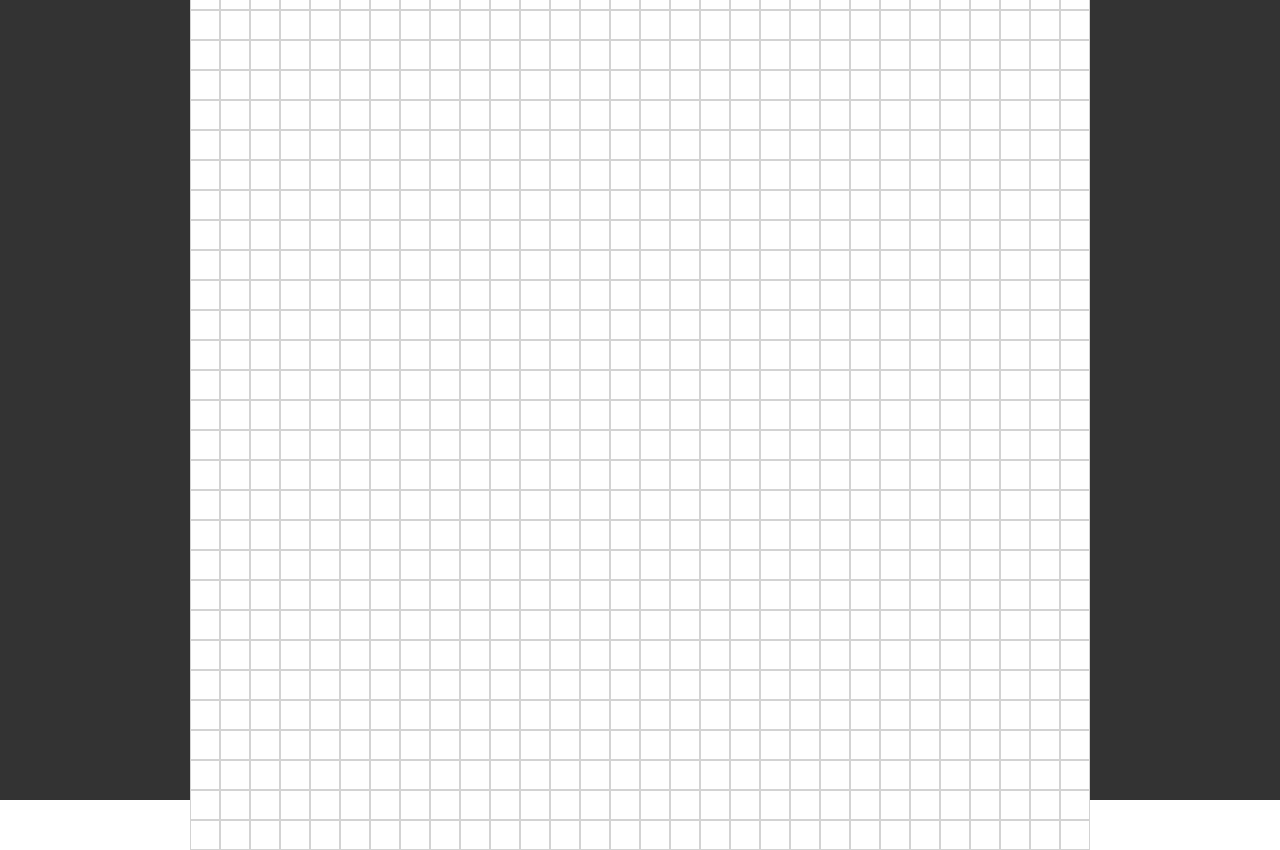
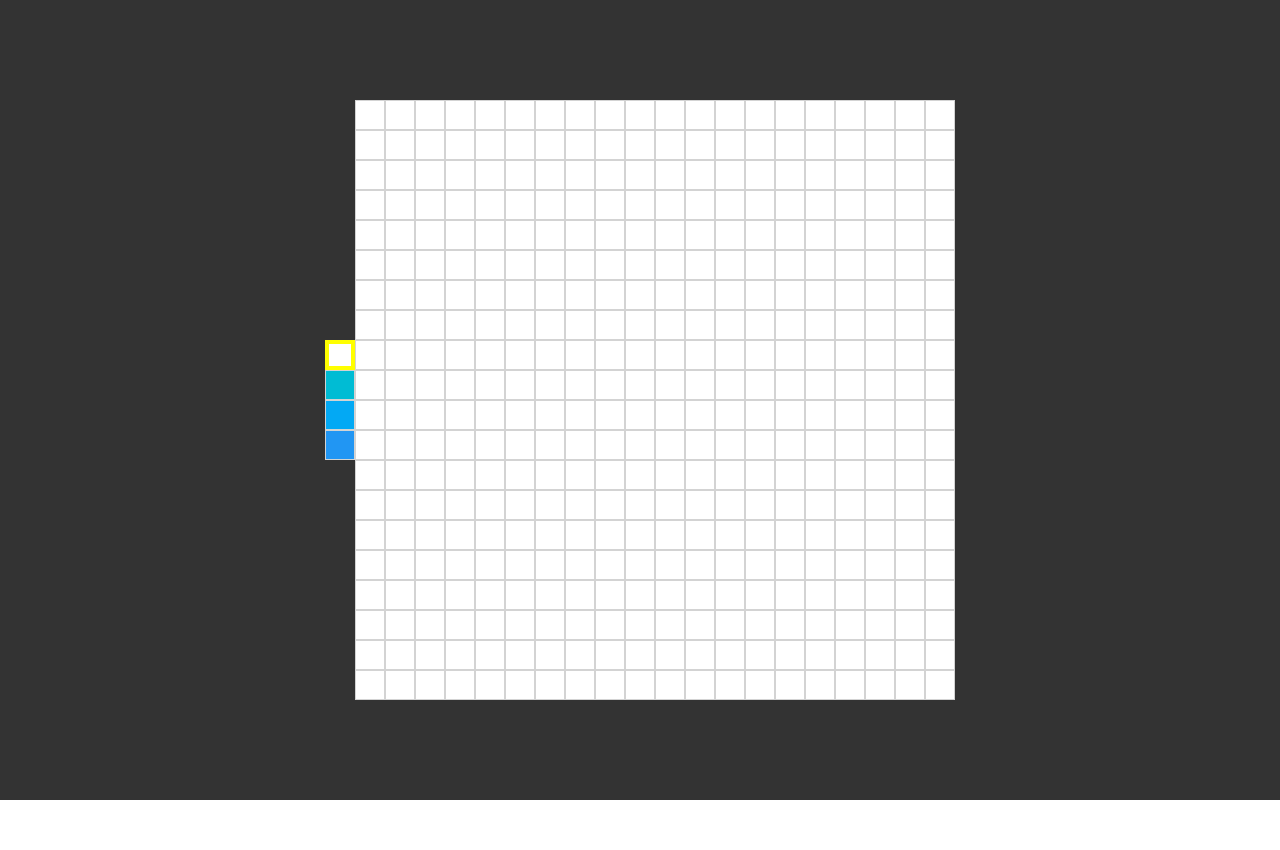
Before and after one commit to PeterArriaza/pixel-paint, a React (Create React App) app: page / in a window 1280 px wide. After the commit the page ends 800 px from the top, so only its background shows below. Built offline with nearby package versions, Linux system fonts and the light colour scheme.

Commit message:
added colorpicker and ability to change canvas size

```diff
--- a/src/App.css
+++ b/src/App.css
@@ -19,13 +19,14 @@
   display: flex;
   justify-content: center;
   align-items: center;
-  height: 100vh;
+  min-height: 100vh;
 }
 
+/* set max-width based on # of pixels in canvas row/col */
 .canvas {
   display: flex;
   flex-wrap: wrap;
-  max-width: 900px;
+  max-width: 600px;
 }
 
 .pixel {
@@ -34,3 +35,7 @@
   border: 1px solid lightgray;
   box-sizing: border-box;
 }
+
+.pixel.current-color {
+  border: 4px solid yellow;
+}
--- a/src/App.js
+++ b/src/App.js
@@ -1,13 +1,17 @@
-import React from 'react';
+import React, { useState } from 'react';
 import './App.css';
 import Canvas from './components/Canvas';
+import ColorPicker from './components/ColorPicker';
 
-function App() {
+const App = () => {
+  const [color, setColor] = useState(0);
+
   return (
     <div className="App">
+      <ColorPicker currentColor={color} setColor={color => setColor(color)} />
       <Canvas />
     </div>
   );
-}
+};
 
 export default App;
--- a/src/components/Canvas.js
+++ b/src/components/Canvas.js
@@ -3,10 +3,11 @@ import Colors from '../Colors';
 import Pixel from './Pixel';
 
 const Canvas = () => {
+  const size = 20;
   const [matrix, setMatrix] = useState(
-    Array(30)
+    Array(parseInt(size))
       .fill()
-      .map(() => Array(30).fill(0))
+      .map(() => Array(parseInt(size)).fill(0))
   );
 
   return (
--- /dev/null
+++ b/src/components/ColorPicker.js
@@ -0,0 +1,20 @@
+import React from 'react';
+import Pixel from './Pixel';
+import Colors from '../Colors';
+
+export default props => {
+  return (
+    <div className="colorpicker">
+      {Colors.map((color, index) => {
+        return (
+          <Pixel
+            key={index}
+            background={color}
+            current={Colors[props.currentColor] === color}
+            onClick={() => props.setColor(index)}
+          />
+        );
+      })}
+    </div>
+  );
+};
--- a/src/components/Pixel.js
+++ b/src/components/Pixel.js
@@ -1,5 +1,12 @@
 import React from 'react';
 
 export default props => {
-  return <div className={`${props.background} pixel`} />;
+  return (
+    <div
+      className={`${props.background} pixel ${
+        props.current ? 'current-color' : ''
+      }`}
+      onClick={props.onClick}
+    />
+  );
 };
```
